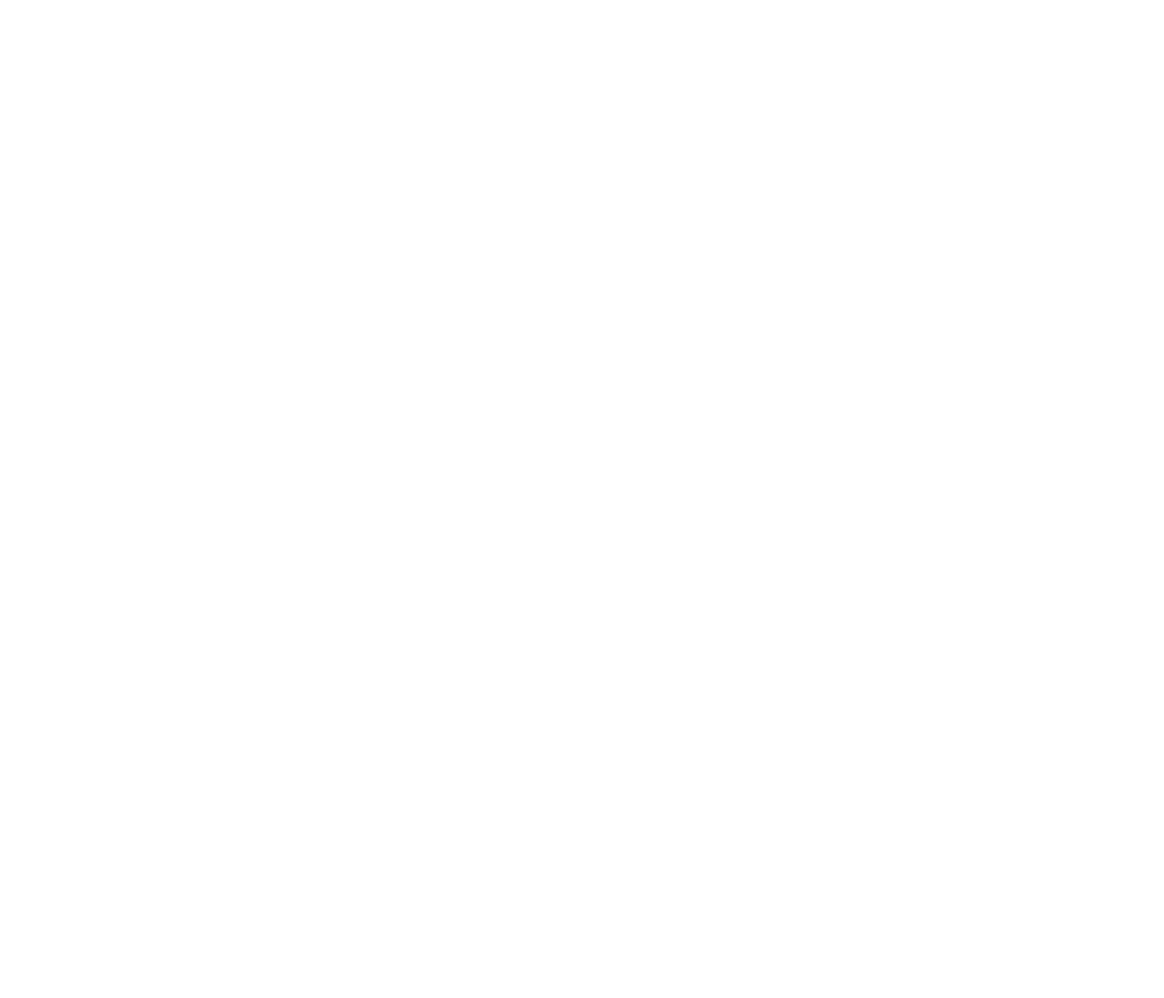
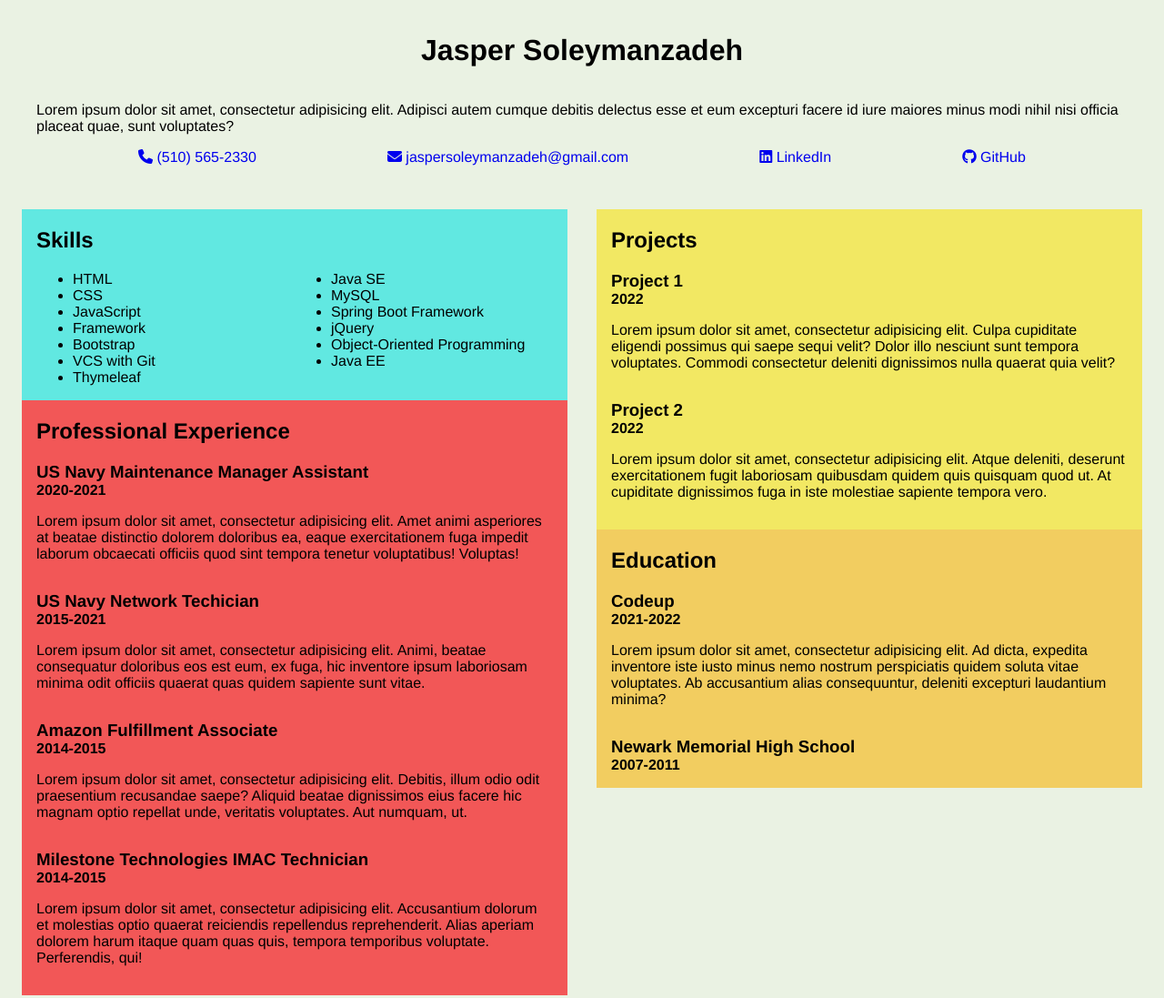
Before and after one commit to jsoleymanzadeh/online-resume, a plain HTML site: page index.html in a window 1280 px wide. Shown: the whole page at 91% size. Before the commit the page ends 800 px from the top, so only its background shows below. Drawn offline with Linux system fonts and the light colour scheme.

Commit message:
added content and styling

```diff
--- /dev/null
+++ b/css/main.css
@@ -0,0 +1,173 @@
+* {
+    font-family: Helvetica, sans-serif;
+}
+
+body {
+    background-color: #eaf2e3;
+}
+
+a {
+    text-decoration: none;
+}
+
+#skills {
+    background-color: #61e8e1;
+}
+
+#experience {
+    background-color: #f25757;
+}
+
+#projects {
+    background-color: #f2e863;
+}
+
+#education {
+    background-color: #f2cd60;
+}
+
+@media screen and (max-width: 749px) {
+    header {
+        margin: 1em;
+        display: flex;
+        flex-direction: column;
+    }
+
+    h1 {
+        text-align: center;
+    }
+
+    h2 {
+        margin: 0;
+    }
+
+    h3 {
+        margin: 0;
+    }
+
+    h4 {
+        margin: 0;
+    }
+
+    section > div {
+        margin: 1em 0 0 0;
+    }
+
+    #summary {
+        margin: 0 0 1em 0;
+    }
+
+    #contact div {
+        font-size: small;
+        margin: 0.5em;
+    }
+
+    main {
+        display: flex;
+        flex-direction: column;
+    }
+
+    #left_column > section {
+        padding: 1em;
+        display: flex;
+        flex-direction: column;
+    }
+
+    #skills > div {
+        display: flex;
+        flex-direction: column;
+    }
+
+    #skills > div > ul {
+        margin: 0;
+    }
+
+    #right_column > section {
+        padding: 1em;
+    }
+}
+
+@media screen and (min-width: 750px) {
+    a {
+        padding: 1em;
+    }
+
+    h3 {
+        margin: 0;
+    }
+
+    h4 {
+        margin: 0;
+    }
+
+    section > div {
+        margin: 0 0 1em 0;
+    }
+
+    header {
+        margin: 1em;
+        display: flex;
+        flex-direction: column;
+        align-items: center;
+    }
+
+    #summary {
+        margin: 1em;
+    }
+
+    #contact {
+        width: 100%;
+        display: flex;
+        justify-content: space-evenly;
+    }
+
+    main {
+        display: flex;
+        justify-content: space-evenly;
+    }
+
+    #left_column {
+        flex-basis: 50%;
+        margin: 1em;
+    }
+
+    #skills {
+        padding: 0 1em;
+        display: flex;
+        flex-direction: column;
+    }
+
+    #skills > div {
+        width: 100%;
+        display: flex;
+        justify-content: space-between;
+    }
+
+    #skills div ul {
+        flex-basis: 50%;
+        margin: 0;
+    }
+
+    #experience {
+        padding: 0 1em;
+        display: flex;
+        flex-wrap: wrap;
+    }
+
+    #right_column {
+        flex-basis: 50%;
+        margin: 1em;
+    }
+
+    #projects {
+        padding: 0 1em;
+        display: flex;
+        flex-wrap: wrap;
+    }
+
+    #education {
+        padding: 0 1em;
+        display: flex;
+        flex-wrap: wrap;
+    }
+}
--- a/index.html
+++ b/index.html
@@ -5,8 +5,113 @@
 	<meta name="viewport" content="width=device-width, user-scalable=no, initial-scale=1.0, maximum-scale=1.0, minimum-scale=1.0">
 	<meta http-equiv="X-UA-Compatible" content="ie=edge">
 	<title>Jasper Soleymanzadeh Online Resume</title>
+	<link rel="stylesheet" href="css/main.css">
+	<script src="https://kit.fontawesome.com/3cac5249ee.js" crossorigin="anonymous"></script>
 </head>
 <body>
-
+	<header>
+		<h1>Jasper Soleymanzadeh</h1>
+		<section id="summary">Lorem ipsum dolor sit amet, consectetur adipisicing elit. Adipisci autem cumque debitis
+			delectus esse et eum excepturi facere id iure maiores minus modi nihil nisi officia placeat quae, sunt
+			voluptates?
+		</section>
+		<section id="contact">
+			<div><a href="tel:510-565-2330"><i class="fas fa-phone"></i> (510) 565-2330</a></div>
+			<div><a href="mailto:jaspersoleymanzadeh@gmail.com"><i class="fas fa-envelope"></i>
+				jaspersoleymanzadeh@gmail.com</a></div>
+			<div><a href="https://www.linkedin.com/in/jsoleymanzadeh"><i class="fab fa-linkedin"></i> LinkedIn</a></div>
+			<div><a href="https://github.com/jsoleymanzadeh"><i class="fab fa-github"></i> GitHub</a></div>
+		</section>
+	</header>
+	<main>
+		<section id="left_column">
+			<section id="skills">
+				<h2>Skills</h2>
+				<div>
+					<ul>
+						<li>HTML</li>
+						<li>CSS</li>
+						<li>JavaScript</li>
+						<li>Framework</li>
+						<li>Bootstrap</li>
+						<li>VCS with Git</li>
+						<li>Thymeleaf</li>
+					</ul>
+					<ul>
+						<li>Java SE</li>
+						<li>MySQL</li>
+						<li>Spring Boot Framework</li>
+						<li>jQuery</li>
+						<li>Object-Oriented Programming</li>
+						<li>Java EE</li>
+					</ul>
+				</div>
+			</section>
+			<section id="experience">
+				<h2>Professional Experience</h2>
+				<div>
+					<h3>US Navy Maintenance Manager Assistant</h3>
+					<h4>2020-2021</h4>
+					<p>Lorem ipsum dolor sit amet, consectetur adipisicing elit. Amet animi asperiores at beatae
+						distinctio dolorem doloribus ea, eaque exercitationem fuga impedit laborum obcaecati officiis
+						quod sint tempora tenetur voluptatibus! Voluptas!</p>
+				</div>
+				<div>
+					<h3>US Navy Network Techician</h3>
+					<h4>2015-2021</h4>
+					<p>Lorem ipsum dolor sit amet, consectetur adipisicing elit. Animi, beatae consequatur doloribus eos
+						est eum, ex fuga, hic inventore ipsum laboriosam minima odit officiis quaerat quas quidem
+						sapiente sunt vitae.</p>
+				</div>
+				<div>
+					<h3>Amazon Fulfillment Associate</h3>
+					<h4>2014-2015</h4>
+					<p>Lorem ipsum dolor sit amet, consectetur adipisicing elit. Debitis, illum odio odit praesentium
+						recusandae saepe? Aliquid beatae dignissimos eius facere hic magnam optio repellat unde,
+						veritatis voluptates. Aut numquam, ut.</p>
+				</div>
+				<div>
+					<h3>Milestone Technologies IMAC Technician</h3>
+					<h4>2014-2015</h4>
+					<p>Lorem ipsum dolor sit amet, consectetur adipisicing elit. Accusantium dolorum et molestias optio
+						quaerat reiciendis repellendus reprehenderit. Alias aperiam dolorem harum itaque quam quas quis,
+						tempora temporibus voluptate. Perferendis, qui!</p>
+				</div>
+			</section>
+		</section>
+		<section id="right_column">
+			<section id="projects">
+				<h2>Projects</h2>
+				<div>
+					<h3>Project 1</h3>
+					<h4>2022</h4>
+					<p>Lorem ipsum dolor sit amet, consectetur adipisicing elit. Culpa cupiditate eligendi possimus qui
+						saepe sequi velit? Dolor illo nesciunt sunt tempora voluptates. Commodi consectetur deleniti
+						dignissimos nulla quaerat quia velit?</p>
+				</div>
+				<div>
+					<h3>Project 2</h3>
+					<h4>2022</h4>
+					<p>Lorem ipsum dolor sit amet, consectetur adipisicing elit. Atque deleniti, deserunt exercitationem
+						fugit laboriosam quibusdam quidem quis quisquam quod ut. At cupiditate dignissimos fuga in iste
+						molestiae sapiente tempora vero.</p>
+				</div>
+			</section>
+			<section id="education">
+				<h2>Education</h2>
+				<div>
+					<h3>Codeup</h3>
+					<h4>2021-2022</h4>
+					<p>Lorem ipsum dolor sit amet, consectetur adipisicing elit. Ad dicta, expedita inventore iste iusto
+						minus nemo nostrum perspiciatis quidem soluta vitae voluptates. Ab accusantium alias
+						consequuntur, deleniti excepturi laudantium minima?</p>
+				</div>
+				<div>
+					<h3>Newark Memorial High School</h3>
+					<h4>2007-2011</h4>
+				</div>
+			</section>
+		</section>
+	</main>
 </body>
 </html>
```
